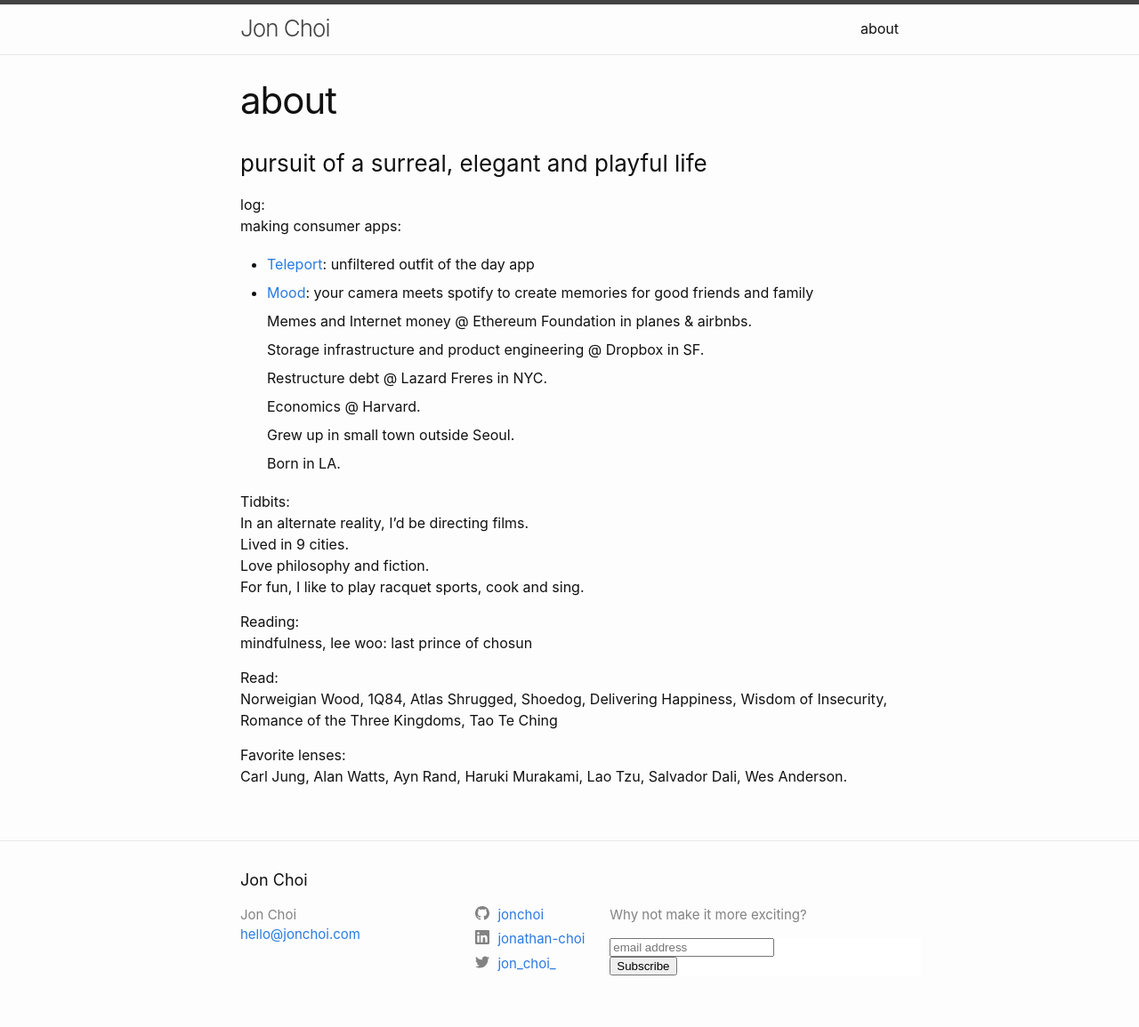
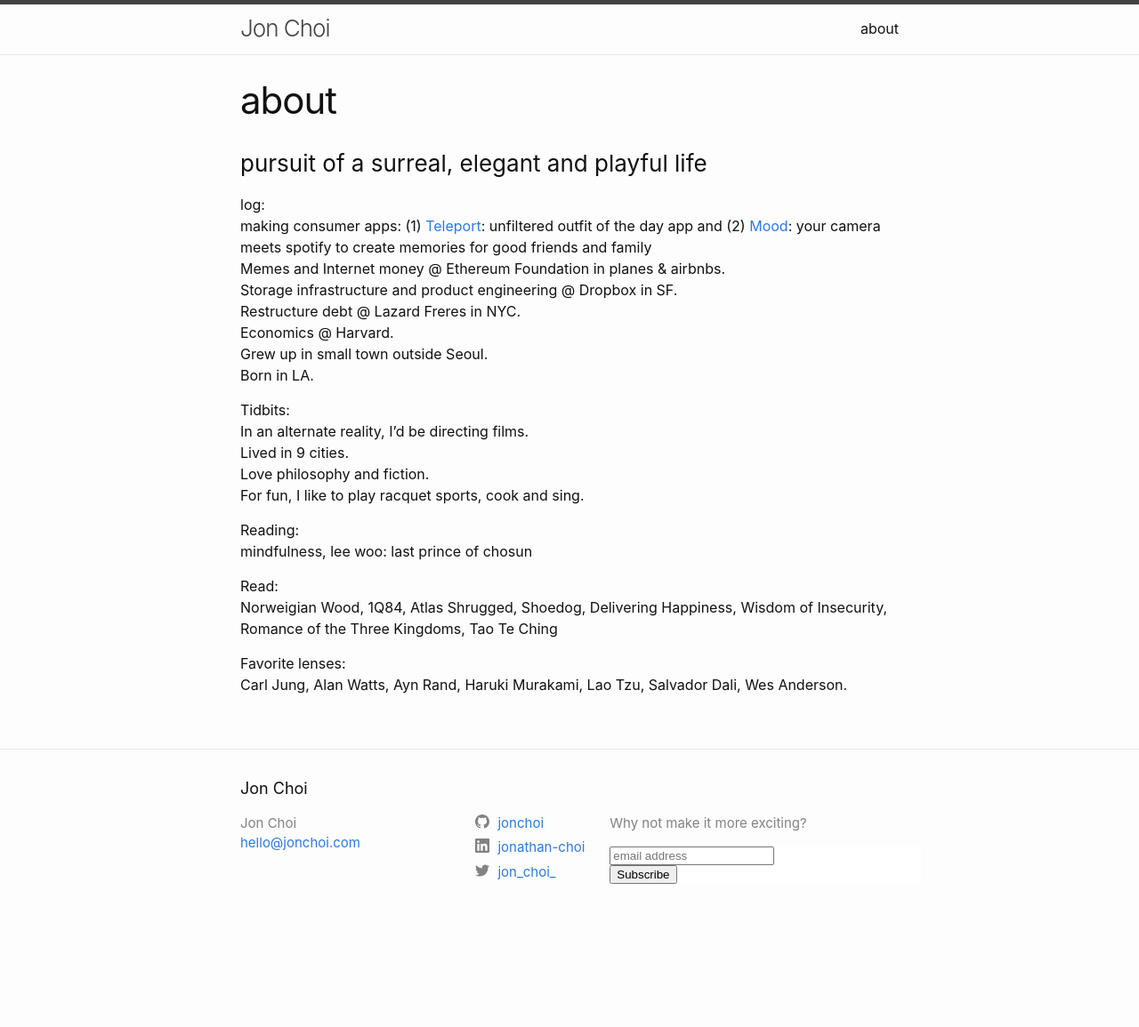
Before and after one commit to jonchoi/jon-choi.github.io, a Jekyll site: the page built from about.md, in a window 1280 px wide. Shown: the whole page at 89% size. Built offline with Jekyll 4.4.1, drawn with Linux system fonts in a browser that asks for light colours; comment, search, counter and statistics services are not loaded; after the commit the page ends 1052 px from its top, so only the background shows below that.

Commit message:
Update about.md

```diff
--- a/about.md
+++ b/about.md
@@ -7,9 +7,7 @@
 <h3>pursuit of a surreal, elegant and playful life</h3>
 
 log:<br/>
-making consumer apps: <br/>
-- [Teleport](teleport.la): unfiltered outfit of the day app <br/>
-- [Mood](mood.camera): your camera meets spotify to create memories for good friends and family <br/>
+making consumer apps: (1) [Teleport](teleport.la): unfiltered outfit of the day app and (2) [Mood](mood.camera): your camera meets spotify to create memories for good friends and family <br/>
 Memes and Internet money @ Ethereum Foundation in planes & airbnbs.<br/>
 Storage infrastructure and product engineering @ Dropbox in SF.<br/>
 Restructure debt @ Lazard Freres in NYC.<br/>
```
